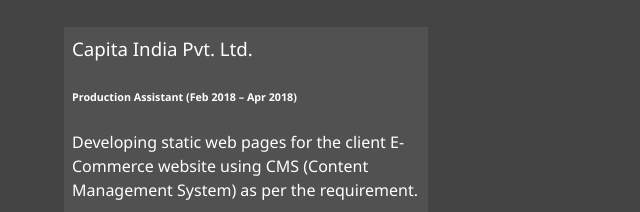
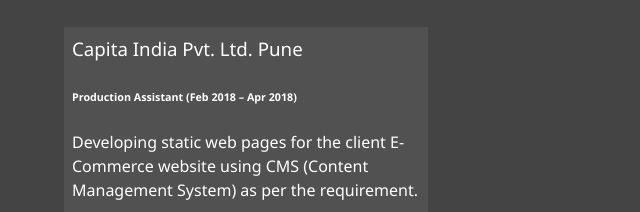
Before and after one commit to skjaved/portfolio, a website: page docs/about.html in a window 1280 px wide. Shown: the part 579-791 px from the top of the page, 0-640 px from the left. Drawn offline with Linux system fonts and the light colour scheme.

Commit message:
Job, Skills and Bio updated

```diff
--- a/docs/about.html
+++ b/docs/about.html
@@ -62,7 +62,7 @@
             </div>
 
             <div class="job job-1">
-                <h3>Capita India Pvt. Ltd.</h3>
+                <h3>Capita India Pvt. Ltd. Pune</h3>
                 <h6>Production Assistant (Feb 2018 – Apr 2018) </h6>
                 <p>Developing static web pages for the client E-Commerce website using CMS (Content Management System) as per the requirement.</p>
             </div>
```
